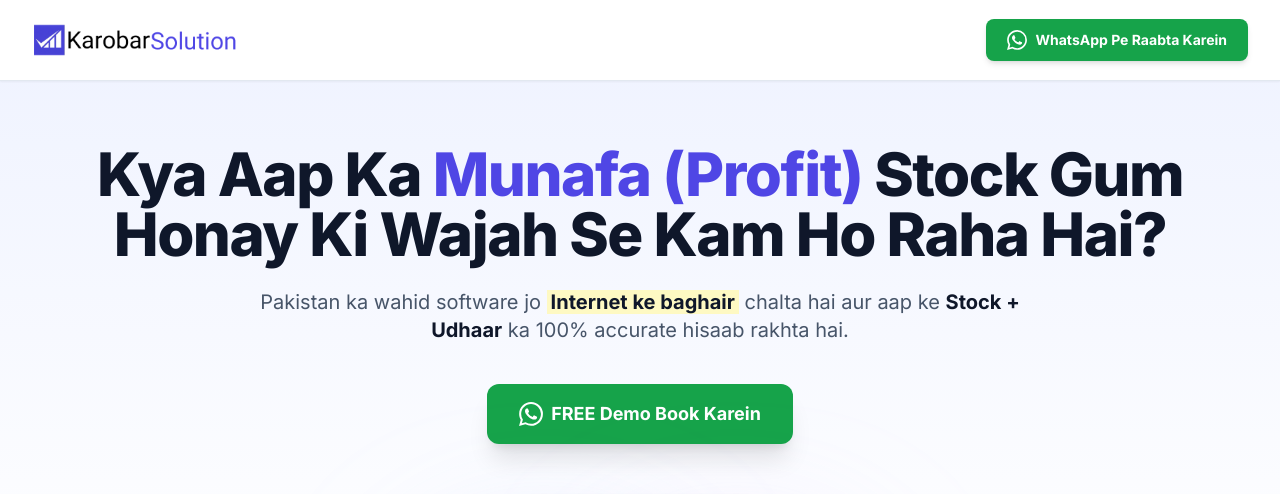
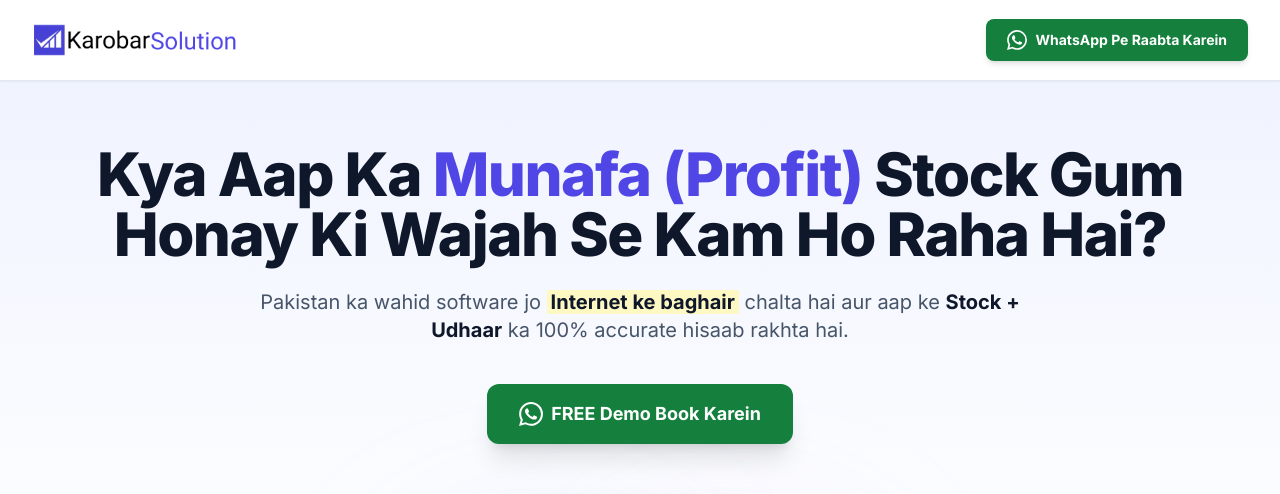
Before and after one commit to hasnain7860/Karobar-Solution-, a Next.js app: page / in a window 1280 px wide. Shown: the top 494 px of the page. Built offline with nearby package versions, Linux system fonts and the light colour scheme.

Commit message:
update Background and foreground colours do not have a sufficient contrast ratio.

```diff
--- a/src/app/components/FloatingWhatsApp.jsx
+++ b/src/app/components/FloatingWhatsApp.jsx
@@ -11,7 +11,7 @@ export default function FloatingWhatsApp() {
       href="https://wa.me/923314460028?text=Salam!%20Mujhe%20Karobar%20Solution%20ke%20baray%20mein%20maloomat%20chahiye."
       target="_blank"
       rel="noopener noreferrer"
-      className="fixed bottom-6 right-6 z-50 flex items-center gap-2 bg-green-500 hover:bg-green-600 text-white px-4 py-3 rounded-full shadow-lg hover:shadow-xl transition-all duration-300 hover:-translate-y-1 animate-bounce-slow"
+      className="fixed bottom-6 right-6 z-50 flex items-center gap-2 bg-green-500 hover:bg-green-700 text-white px-4 py-3 rounded-full shadow-lg hover:shadow-xl transition-all duration-300 hover:-translate-y-1 animate-bounce-slow"
       aria-label="Chat on WhatsApp"
     >
       <WhatsAppIcon />
--- a/src/app/components/Footer.jsx
+++ b/src/app/components/Footer.jsx
@@ -29,7 +29,7 @@ export default function Footer() {
           </div>
         </div>
 
-        <div className="border-t border-slate-800 pt-8 text-center md:text-left text-slate-500 text-sm">
+        <div className="border-t border-slate-800 pt-8 text-center md:text-left text-white text-sm">
           <p>&copy; {new Date().getFullYear()} Karobar Solution. All rights reserved. Made with ❤️ in Pakistan.</p>
         </div>
       </div>
--- a/src/app/components/Hero.jsx
+++ b/src/app/components/Hero.jsx
@@ -26,7 +26,7 @@ export default function Hero() {
             href="https://wa.me/923314460028?text=Salam!%20Mujhe%20Karobar%20Solution%20ka%20Free%20Demo%20chahiye."
             target="_blank"
             rel="noopener noreferrer"
-            className="inline-flex items-center justify-center px-8 py-4 text-lg font-bold rounded-xl text-white bg-green-600 hover:bg-green-700 shadow-xl hover:shadow-2xl hover:-translate-y-1 transition-all"
+            className="inline-flex items-center justify-center px-8 py-4 text-lg font-bold rounded-xl text-white bg-green-700 hover:bg-green-800 shadow-xl hover:shadow-2xl hover:-translate-y-1 transition-all"
           >
             <WhatsAppIcon />
             FREE Demo Book Karein
--- a/src/app/components/HowItWorks.jsx
+++ b/src/app/components/HowItWorks.jsx
@@ -6,7 +6,7 @@ export default function HowItWorks() {
       title: "Humein WhatsApp Karein",
       desc: "Register button dhoondne ki zaroorat nahi. Bas humein message karein, hum aap ki zaroorat samjhenge.",
       icon: MessageCircle,
-      color: "bg-green-600"
+      color: "bg-green-700"
     },
     {
       title: "Hum Account Setup Karenge",
@@ -57,7 +57,7 @@ export default function HowItWorks() {
         <div className="mt-12 text-center">
             <a
                 href="https://wa.me/923314460028"
-                className="inline-flex items-center px-8 py-4 bg-green-600 hover:bg-green-700 text-white font-bold rounded-full transition-all hover:scale-105 shadow-lg"
+                className="inline-flex items-center px-8 py-4 bg-green-700 hover:bg-green-800 text-white font-bold rounded-full transition-all hover:scale-105 shadow-lg"
             >
                 <MessageCircle className="w-5 h-5 mr-2" />
                 Abhi Account Banwayen
--- a/src/app/components/Navbar.jsx
+++ b/src/app/components/Navbar.jsx
@@ -35,7 +35,7 @@ export default function Navbar() {
               href="https://wa.me/923314460028"
               target="_blank"
               rel="noopener noreferrer"
-              className="inline-flex items-center px-5 py-2.5 border border-transparent text-sm font-bold rounded-lg text-white bg-green-600 hover:bg-green-700 transition-all shadow-md hover:shadow-lg focus:outline-none focus:ring-2 focus:ring-offset-2 focus:ring-green-500 hover:-translate-y-0.5"
+              className="inline-flex items-center px-5 py-2.5 border border-transparent text-sm font-bold rounded-lg text-white bg-green-700 hover:bg-green-800 transition-all shadow-md hover:shadow-lg focus:outline-none focus:ring-2 focus:ring-offset-2 focus:ring-green-500 hover:-translate-y-0.5"
             >
               <WhatsAppIcon />
               <span className="hidden sm:inline">WhatsApp Pe Raabta Karein</span>
```
